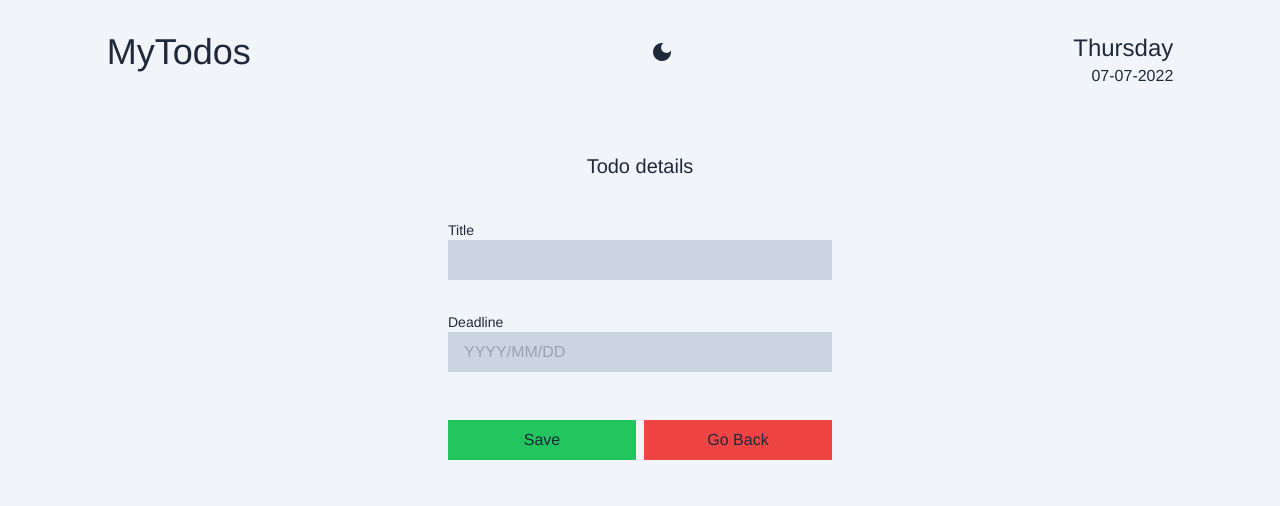
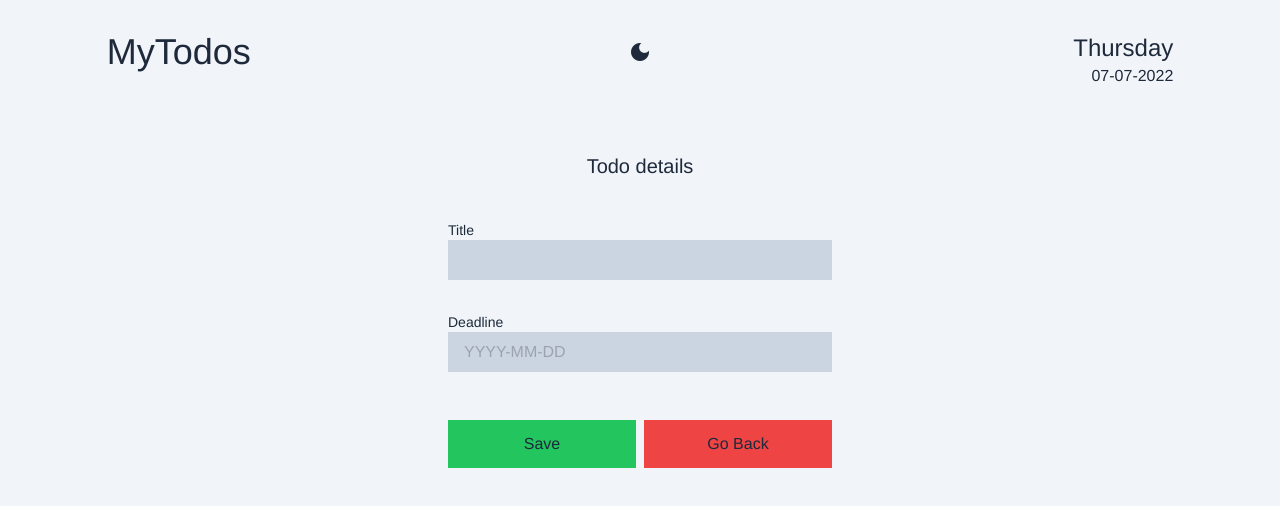
Before and after one commit to tpietka/todo-vue, a Vue app: page /add-todo in a window 1280 px wide. Shown: the top 506 px of the page. Built offline with nearby package versions, Linux system fonts and the light colour scheme.

Commit message:
Center darkMode button

```diff
--- a/src/layouts/MainLayout.vue
+++ b/src/layouts/MainLayout.vue
@@ -10,8 +10,8 @@ const { theme } = toRefs(useSettings());
   <div class="h-full w-full text-slate-800 dark:text-slate-100">
     <div class="h-full md:w-10/12 md:mx-auto py-4 md:py-8">
       <div class="flex justify-between mx-6 pb-4 md:mx-0">
-        <div class="text-4xl">MyTodos</div>
-        <div class="mt-2">
+        <div class="text-4xl w-full">MyTodos</div>
+        <div class="mt-2 w-full flex justify-center">
           <span
             v-if="theme != 'dark'"
             class="material-icons cursor-pointer"
@@ -25,7 +25,7 @@ const { theme } = toRefs(useSettings());
             >light_mode</span
           >
         </div>
-        <div class="text-right flex-col">
+        <div class="text-right w-full flex-col">
           <div class="text-2xl">{{ getCurrentDayName() }}</div>
           <div>{{ getCurrentDateDDMMYYYY() }}</div>
         </div>
--- a/src/views/Form.vue
+++ b/src/views/Form.vue
@@ -52,7 +52,7 @@ const goBack = () => {
     <div class="w-full md:px-0 px-8 pb-8 md:w-96 md:mx-auto">
       <input-label label="Deadline"></input-label>
       <input
-        placeholder="YYYY/MM/DD"
+        placeholder="YYYY-MM-DD"
         class="w-full px-4 bg-slate-300 text-slate-800 h-10"
         type="text"
         v-model="form.deadline"
@@ -61,10 +61,10 @@ const goBack = () => {
     <div
       class="fixed md:relative md:mt-4 md:w-96 md:mx-auto md:gap-2 flex justify-center bottom-0 w-full"
     >
-      <button class="h-full py-2 w-full bg-green-500" @click="submit" id="save-todo">
+      <button class="h-full py-3 w-full bg-green-500" @click="submit" id="save-todo">
         Save
       </button>
-      <button class="h-full py-2 w-full bg-red-500" @click="goBack" id="go-back">
+      <button class="h-full py-3 w-full bg-red-500" @click="goBack" id="go-back">
         Go Back
       </button>
     </div>
--- a/src/views/Home.vue
+++ b/src/views/Home.vue
@@ -14,7 +14,7 @@ onBeforeMount(() => {
     class="flex fixed justify-center bottom-0 w-full md:relative md:justify-center md:my-12"
   >
     <custom-button
-      class="bg-green-700 text-slate-100 font-bold py-2 w-full bottom-0 md:w-48 hover:bg-green-600"
+      class="bg-green-700 text-slate-100 font-bold py-3 md:py-2 w-full bottom-0 md:w-48 hover:bg-green-600"
       id="btn-add-todo"
       routeName="NewTodoForm"
       label="Add Todo"
```
